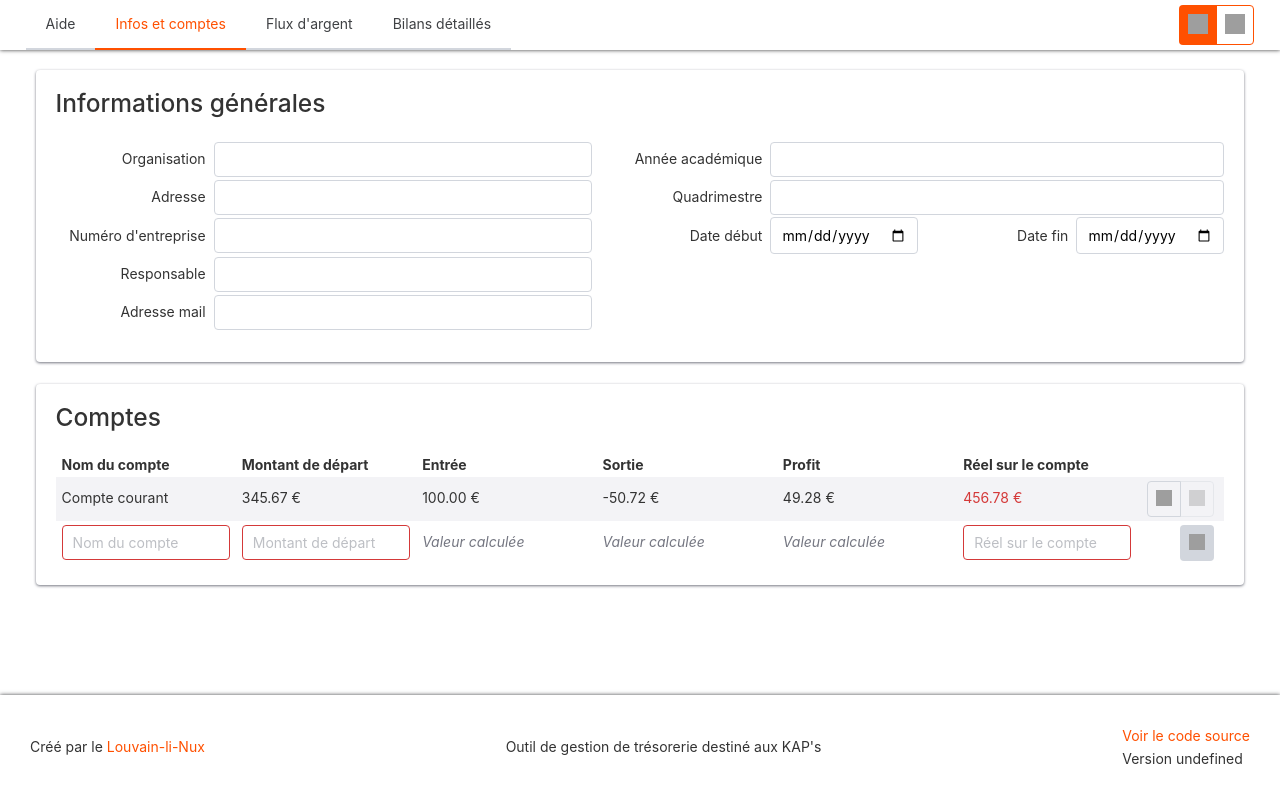
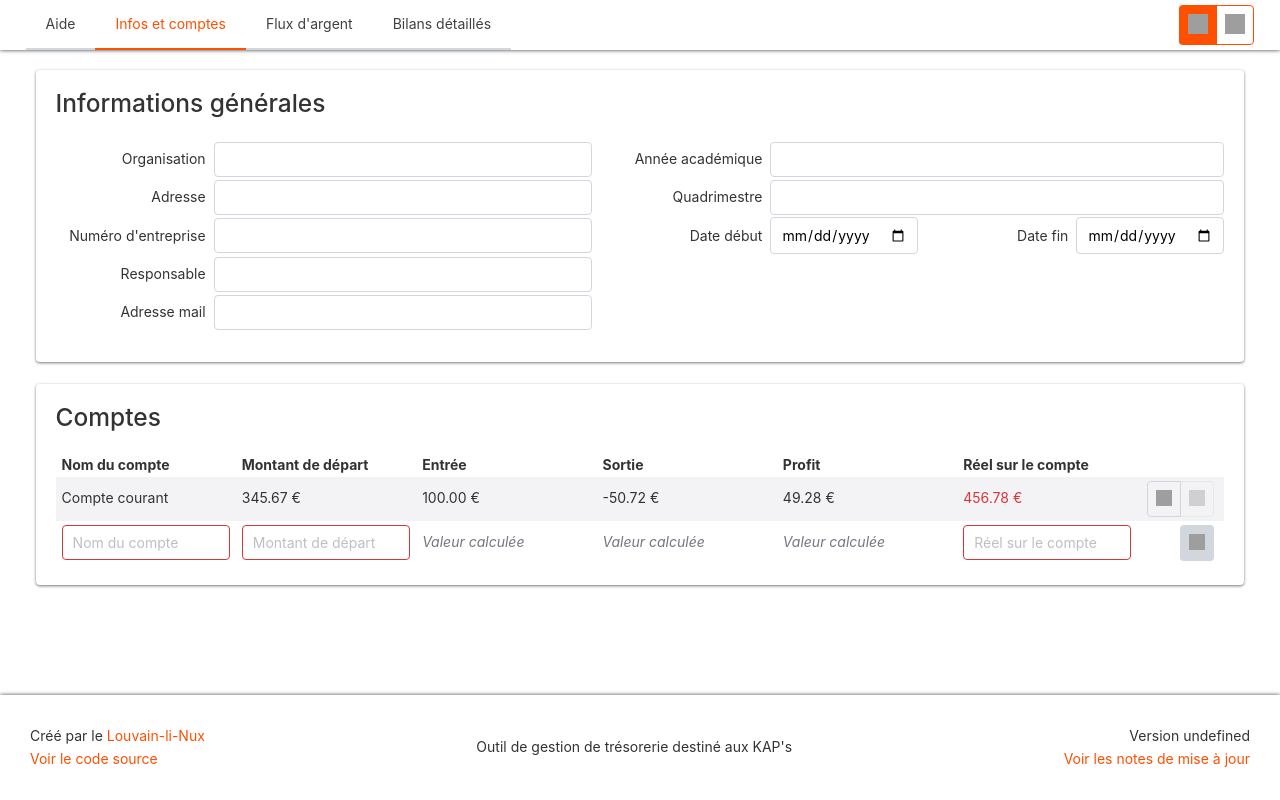
Before and after one commit to BhasherBEL/compta, a Svelte app: page / in a window 1280 px wide. Built offline with nearby package versions, Linux system fonts and the light colour scheme; grey boxes are pictures that could not be loaded.

Commit message:
Footer link to changelog

```diff
--- a/src/App.svelte
+++ b/src/App.svelte
@@ -70,13 +70,20 @@
         Créé par le
         <a href="https://louvainlinux.org" target="_blank">
             Louvain-li-Nux
+        </a><br>
+        <a href="https://gitlab.com/louvainlinux/compta/" target="_blank">
+            Voir le code source
         </a>
     </span>
     <span>Outil de gestion de trésorerie destiné aux KAP's</span>
-    <span>
-        <a href="https://gitlab.com/louvainlinux/compta/" target="_blank">
-            Voir le code source
-        </a><br>Version {process.env.npm_package_version}
+    <span class="text-right">
+        Version {process.env.npm_package_version}<br>
+        <a
+            href="https://gitlab.com/louvainlinux/compta/-/releases"
+            target="_blank"
+        >
+            Voir les notes de mise à jour
+        </a>
     </span>
 </footer>
 
```
